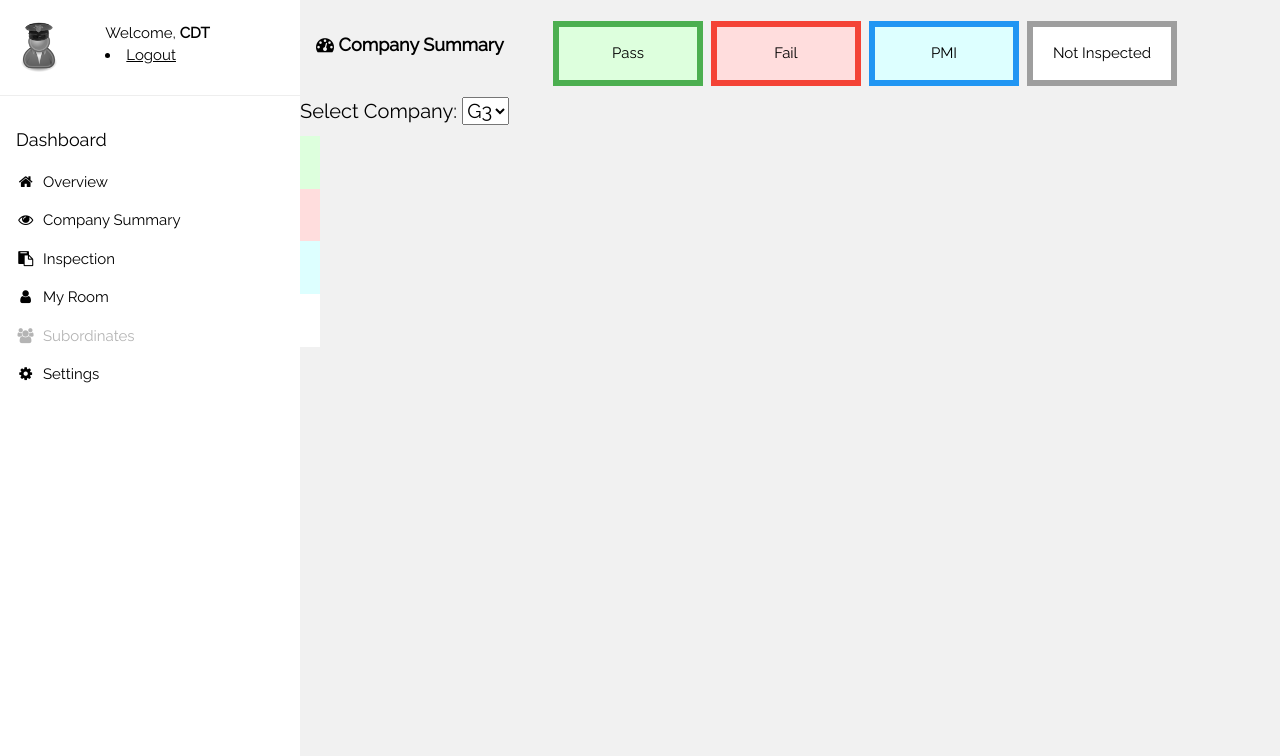
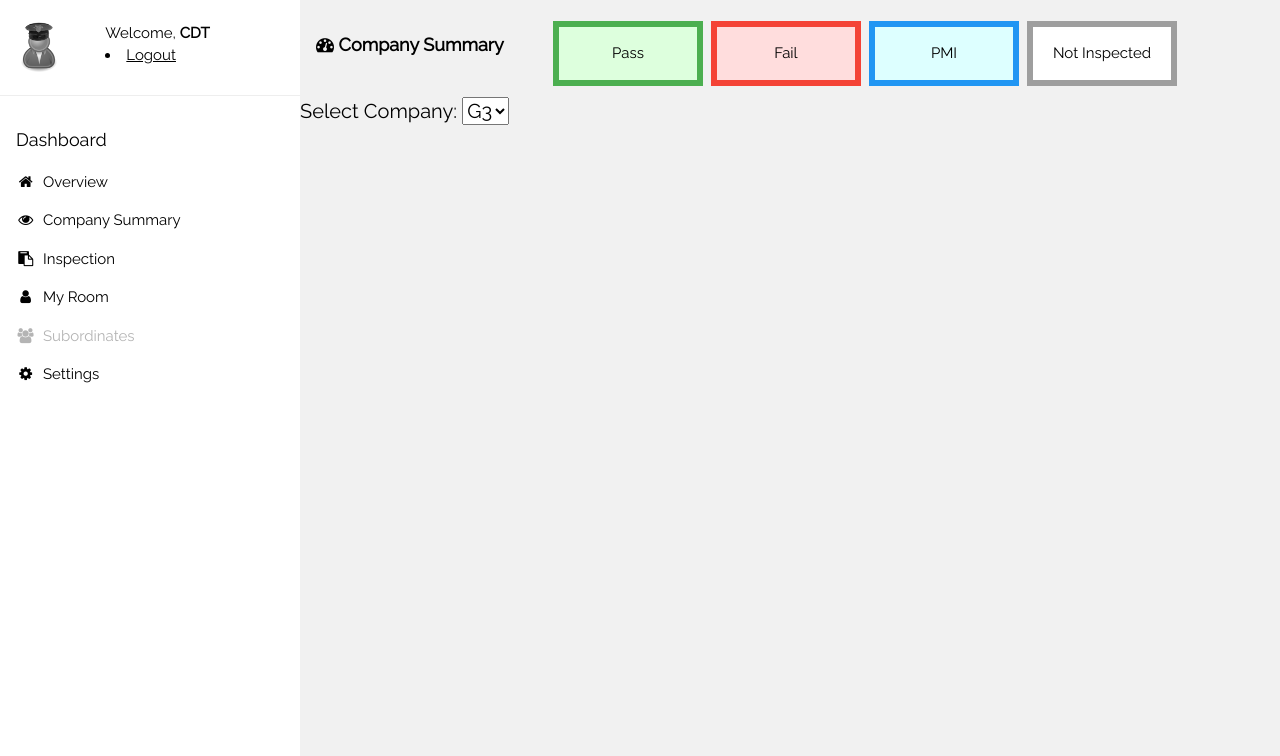
Before and after one commit to anewcookie/ami, a Django app: page /summary/1/ in a window 1280 px wide. Shown: the part 44-800 px from the top of the page. Run offline with Django 3.2, Linux system fonts and the light colour scheme; a user stored in the database is signed in; data comes from the database, SQL or seed files in the repository; both versions use the stored data as it was after the commit.

Commit message:
the files were all messed up when I merged the github desktop... fixed the issues with the page

```diff
--- a/ami/templates/ami/summary.html
+++ b/ami/templates/ami/summary.html
@@ -40,30 +40,14 @@
 
 
  {% for room in roomList %}
-
-     <div class="w3-hover-shadow w3-center" style="font-family:'Comic Sans MS';margin:5px; background-color:{%if room.status == 'Pass'%}green{%elif room.status == 'Fail'%}red{%elif room.status == 'PMI'%}aqua{%else%}white{%endif%};">
-        <a href="/room/{{room}}">
-        <span>{{room.number}} - </span>
      <div class="w3-hover-shadow" style="width:25%; font-family:'Comic Sans MS'; margin:5px;">
         <a href="/room/{{room}}">
         <span class="w3-badge w3-text-black" style="background-color:{%if room.status == 'Pass'%}green{%elif room.status == 'Fail'%}red{%elif room.status == 'PMI'%}aqua{%else%}white{%endif%};">{{room.number}} </span>
         {% for profile in room.occupants %}
         <span> {{profile.user.last_name}}, </span>
         {% endfor %}
- {% endfor %}
+
 
         </a>
      </div>
-
- <div class="w3-panel w3-pale-green w3-leftbar w3-border-green" style='width:25%;margin:0px'>
- <p> Pass </p>
- </div>
- <div class="w3-panel w3-pale-red w3-leftbar w3-border-red" style='width:25%;margin:0px'>
- <p> Fail </p>
- </div>
- <div class="w3-panel w3-pale-blue w3-leftbar w3-border-blue" style='width:25%;margin:0px'>
- <p> PMI </p>
- </div>
- <div class="w3-panel w3-white w3-leftbar w3-border-grey" style='width:25%;margin:0px'>
- <p> Not Inspected </p>
- </div>
+ {%endfor%}
```
Also changed, not shown: db.sqlite3.
